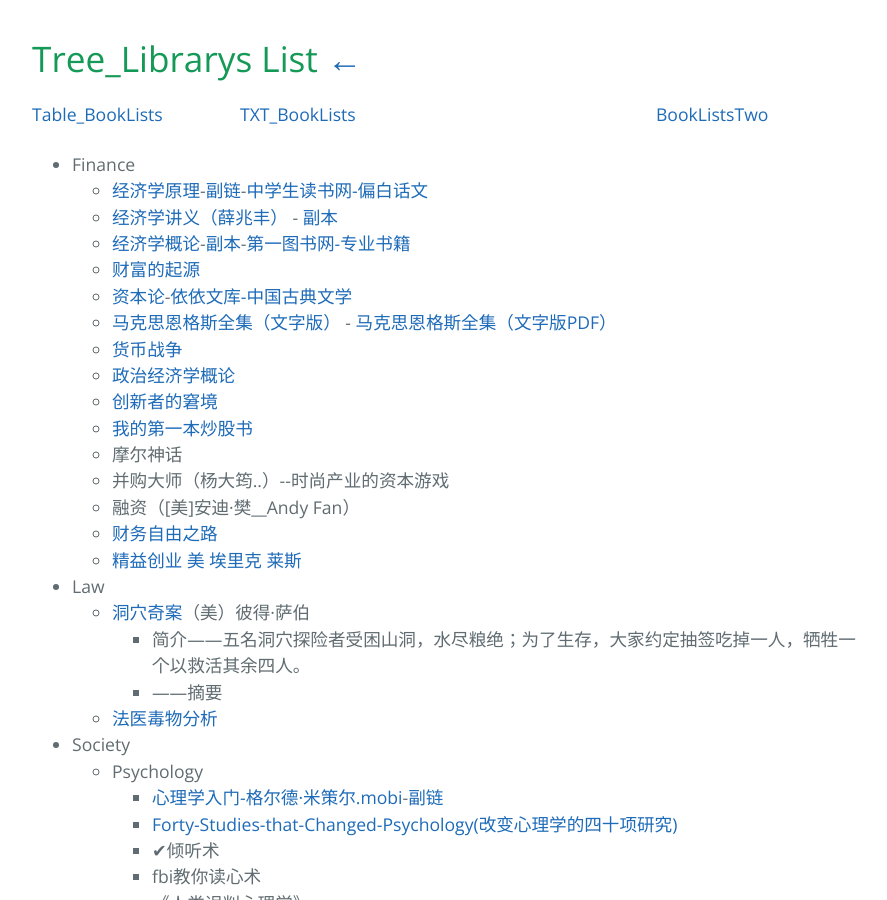
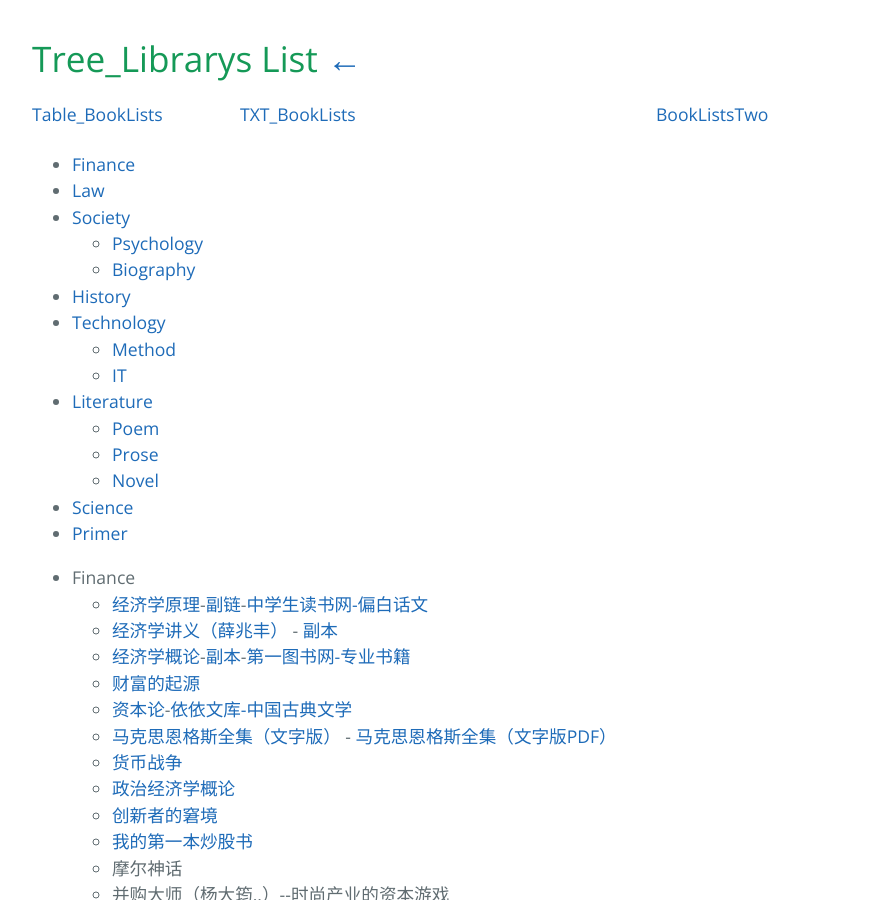
Before and after one commit to AmbroseRen/test, a Jekyll site: the page built from Library/BookListsOne.md, in a window 1280 px wide and 900 px high. Shown: the whole window, without its empty margins (192-1079 px from the left). Built offline with Jekyll 4.4.1, drawn with Linux system fonts in a browser that asks for light colours; our own code applies the rules of GitHub Pages for plain Markdown files; the repository's description, which GitHub fills in, is left out.

Commit message:
Update BookListsOne.md

```diff
--- a/Library/BookListsOne.md
+++ b/Library/BookListsOne.md
@@ -9,6 +9,22 @@
 <div style="position：relative;float:right;width:25%;height:50px;"><a href="https://ambroseren.github.io/test/Library/BookListsTwo.html">BookListsTwo</a></div>
 
 </div>
+
+- [Finance](#finance)
+- [Law](#law)
+- [Society](#society)
+	- [Psychology](#psychology)
+	- [Biography](#biography)
+- [History](#history)
+- [Technology](#technology)
+	- [Method](#method)
+	- [IT](#it)
+- [Literature](#literature)
+	- [Poem](#poem)
+	- [Prose](#prose)
+	- [Novel](#novel)
+- [Science](#science)
+- [Primer](#primer)
 
 <div>
 <ul class="tree">
@@ -240,7 +256,7 @@
                     <li>《太空漫游》——阿瑟.克拉克</li>
                 </ul>
             </li>
-            <li>Primer
+            <li id="primer">Primer
                 <ul>
                     <li><a href="https://www.thn21.com/Article/chang/">华语网·现代文·经典名著·目录</a></li>
                     <li><del><a href="http://t.icesmall.cn/">世界名著网</a></del> - <a href="http://www.dushu369.com/Special/sjsdmz/Index.html">世界名著</a> - <a href="https://book.douban.com/series/23810?page=1&order=time">中外名著榜中榜</a></li>
```
